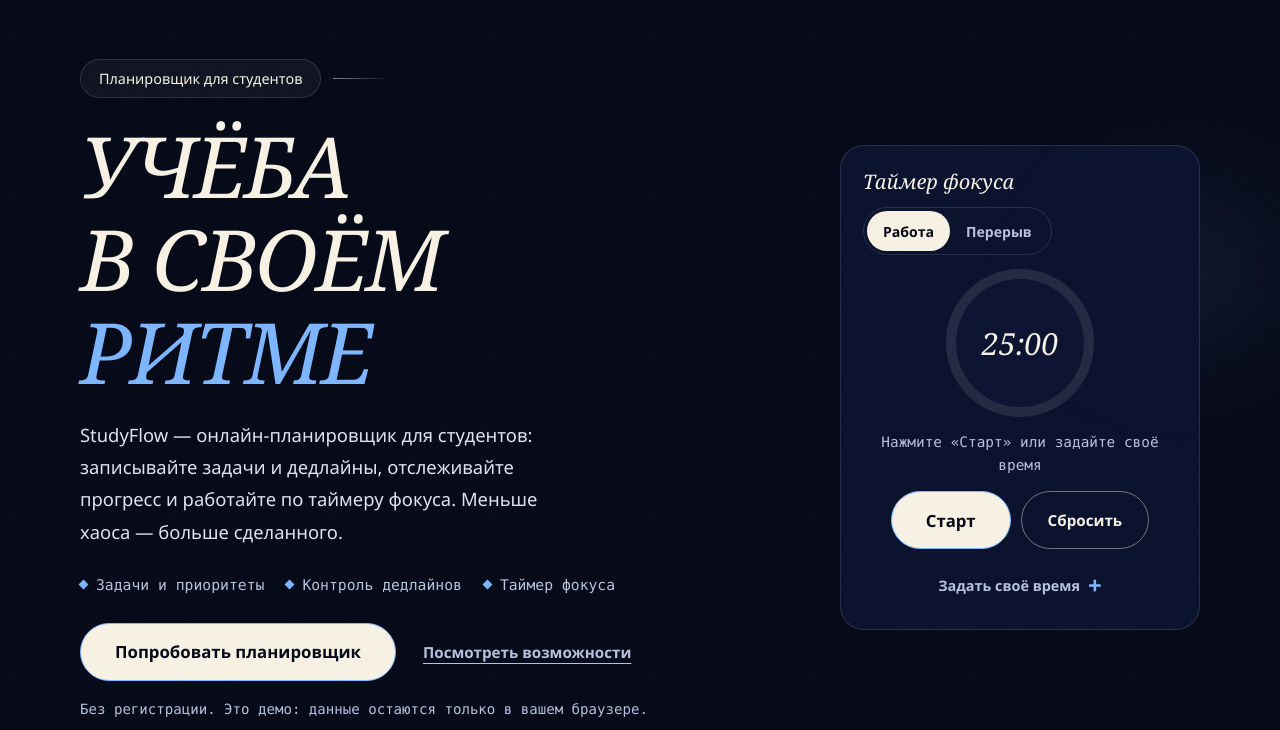
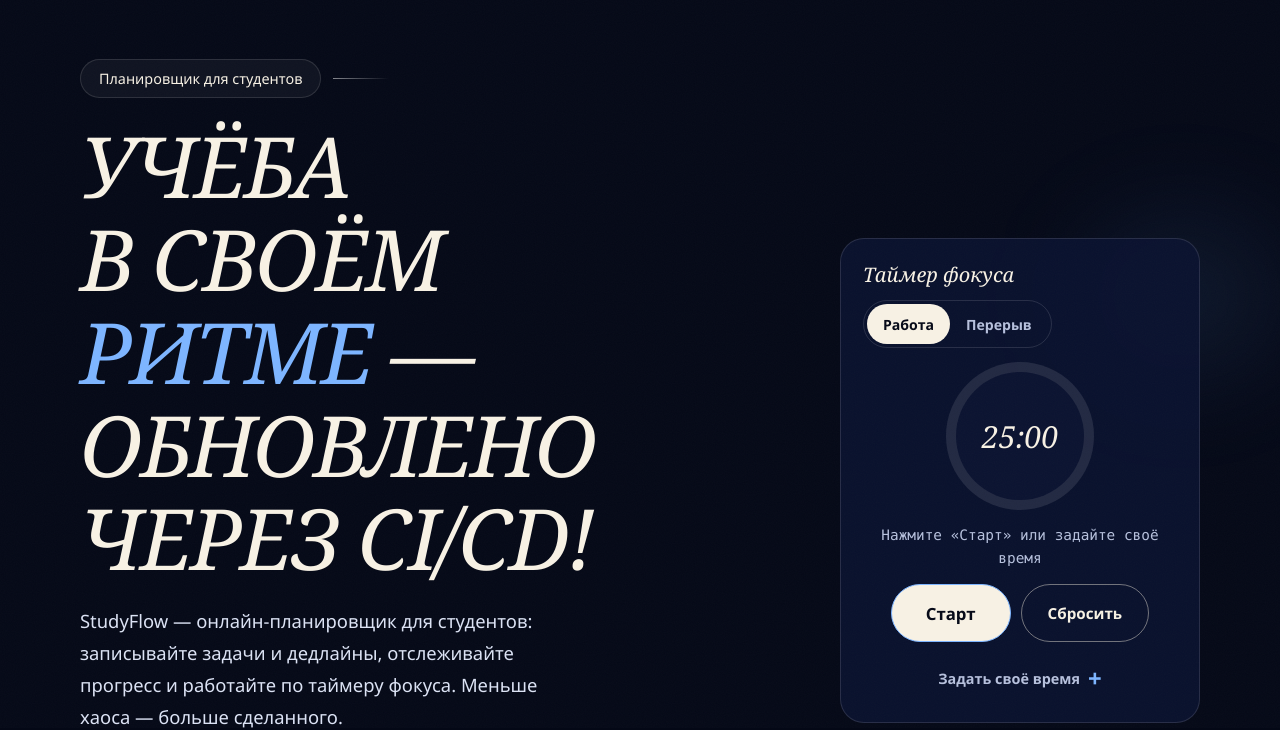
Before and after one commit to sasharebyaga5-cyber/site-cicd, a plain HTML site: page index.html in a window 1280 px wide. Shown: the part 72-802 px from the top of the page. Drawn offline with Linux system fonts and the light colour scheme.

Commit message:
Update index.html
Tytle

```diff
--- a/index.html
+++ b/index.html
@@ -287,7 +287,7 @@ dialog label{display:block;font-size:.9rem;margin-bottom:6px}
     <div class="container hero-grid">
       <div class="hero-copy">
         <div class="tag"><span>Планировщик для студентов</span></div>
-        <h1 id="hero-title">Учёба в&nbsp;своём <span class="accent">ритме</span></h1>
+       <h1 id="hero-title">Учёба в&nbsp;своём <span class="accent">ритме</span> — обновлено через CI/CD!</h1>
         <p class="lead">StudyFlow — онлайн-планировщик для студентов: записывайте задачи и дедлайны, отслеживайте прогресс и работайте по таймеру фокуса. Меньше хаоса — больше сделанного.</p>
         <ul class="hero-points" aria-label="Что умеет StudyFlow">
           <li>Задачи и приоритеты</li>
```
